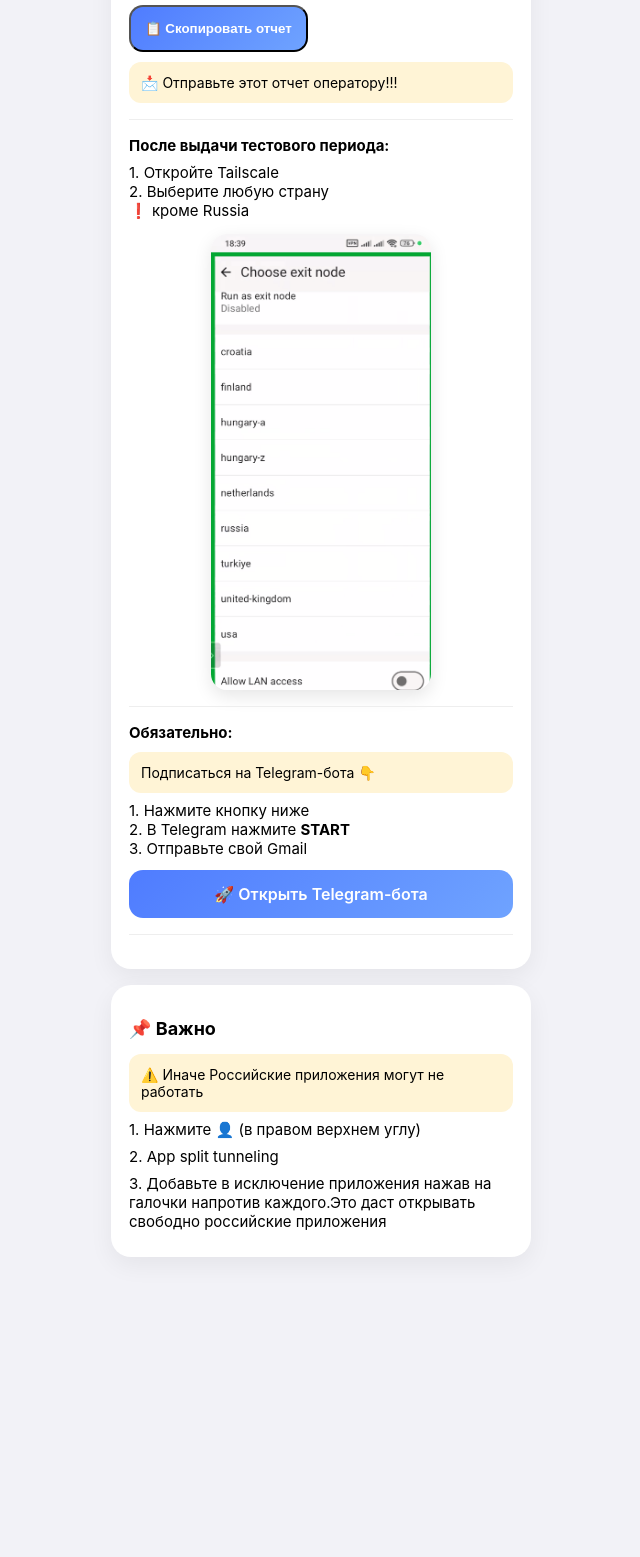
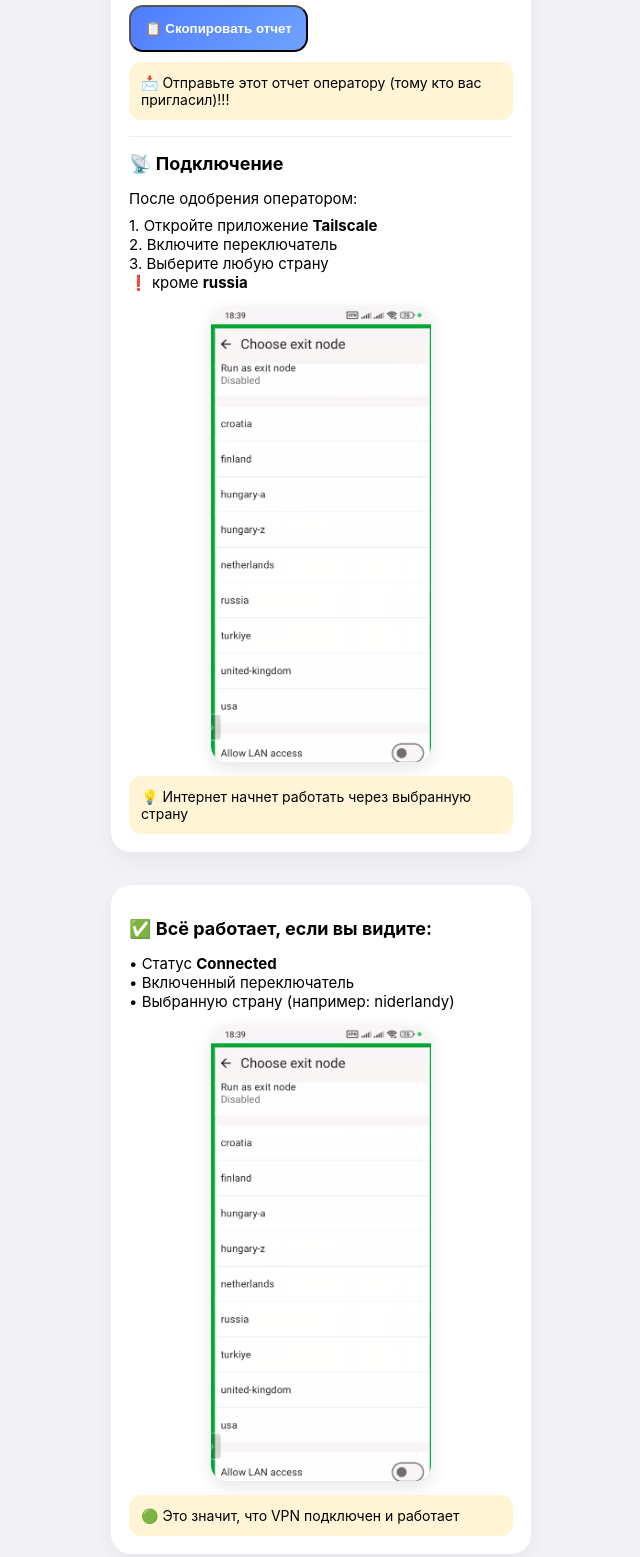
Before and after one commit to kalex1902/private-connect, a plain HTML site: page android.html in a window 1280 px wide. Shown: the part 6280-7837 px from the top of the page, without its empty margins (319-959 px from the left). Before the commit the page ends 7569 px from the top, so only its background shows below. Drawn offline with Linux system fonts and the light colour scheme.

Commit message:
Update android.html

```diff
--- a/android.html
+++ b/android.html
@@ -218,31 +218,66 @@
 <button class="button" onclick="copyReport(event)">📋 Скопировать отчет</button>
 
 <div class="warning">
-📩 Отправьте этот отчет оператору!!!
+📩 Отправьте этот отчет оператору (тому кто вас пригласил)!!!
 </div>
 
 <hr style="margin:16px 0; border:none; border-top:1px solid #eee;">
 
-<div class="step"><b>После выдачи тестового периода:</b></div>
+<!-- ПОДКЛЮЧЕНИЕ -->
+<h2>📡 Подключение</h2>
 
 <div class="step">
-1. Откройте Tailscale
-<br>2. Выберите любую страну
-<br>❗ кроме Russia
+После одобрения оператором:
 </div>
+
+<div class="step">
+1. Откройте приложение <b>Tailscale</b>
+<br>2. Включите переключатель
+<br>3. Выберите любую страну
+<br>❗ кроме <b>russia</b>
+</div>
+
 <img src="Снимок экрана 2026-04-15 в 18.39.57.png">
+
+<div class="warning">
+💡 Интернет начнет работать через выбранную страну
+</div>
+
+</div>
 
 <hr style="margin:16px 0; border:none; border-top:1px solid #eee;">
 
-<div class="step"><b>Обязательно:</b></div>
+<!-- ПРОВЕРКА -->
+<div class="card">
+
+<h2>✅ Всё работает, если вы видите:</h2>
+
+<div class="step">
+• Статус <b>Connected</b>
+<br>• Включенный переключатель
+<br>• Выбранную страну (например: niderlandy)
+</div>
+
+<img src="Снимок экрана 2026-04-15 в 18.39.57.png">
 
 <div class="warning">
-Подписаться на Telegram-бота 👇
+🟢 Это значит, что VPN подключен и работает
+</div>
+
+</div>
+
+<!-- TELEGRAM -->
+<div class="card">
+
+<h2>📩 Завершение</h2>
+
+<div class="warning">
+Обязательно подпишитесь на Telegram-бота
 </div>
 
 <div class="step">
 1. Нажмите кнопку ниже
-<br>2. В Telegram нажмите <b>START</b>
+<br>2. Нажмите <b>START</b>
 <br>3. Отправьте свой Gmail
 </div>
 
@@ -250,20 +285,45 @@
 🚀 Открыть Telegram-бота
 </a>
 
-<hr style="margin:16px 0; border:none; border-top:1px solid #eee;">
+</div>
+
+
+<!-- ФИНАЛ -->
+<div class="card">
+
+<div class="warning" style="text-align:center; font-size:15px;">
+🎉 Готово! Теперь у вас есть доступ ко всем возможностям
+</div>
 
 </div>
-<!-- ВАЖНО -->
+
+
+<!-- ВАЖНО: РОССИЙСКИЕ ПРИЛОЖЕНИЯ -->
 <div class="card">
+
 <h2>📌 Важно</h2>
 
 <div class="warning">
-⚠️ Иначе Российские приложения могут не работать
+⚠️ Если не настроить — российские приложения могут не работать
 </div>
 
-<div class="step">1. Нажмите 👤 (в правом верхнем углу)</div>
-<div class="step">2. App split tunneling</div>
-<div class="step">3. Добавьте в исключение приложения нажав на галочки напротив каждого.Это даст открывать свободно российские приложения</div>
+<div class="step">
+1. Нажмите 👤 (в правом верхнем углу)
+</div>
+
+<div class="step">
+2. Откройте <b>App split tunneling</b>
+</div>
+
+<div class="step">
+3. Добавьте нужные приложения в исключения
+<br>✔️ Отметьте галочками нужные
+<br>💡 Это позволит им работать без VPN
+</div>
+
+<div class="warning">
+🇷🇺 После этого российские приложения будут открываться нормально
+</div>
 
 </div>
 
```
